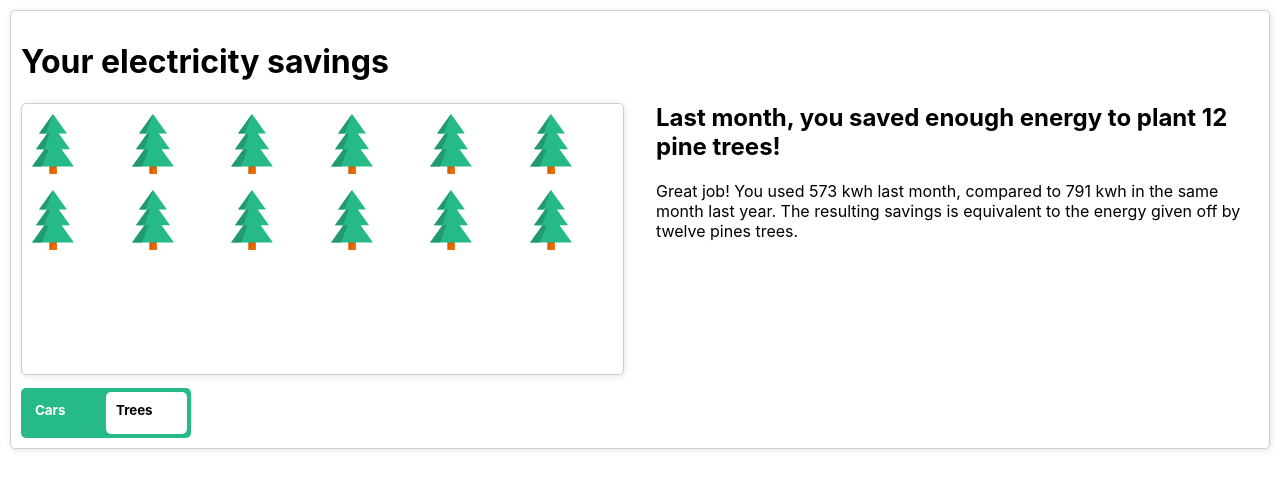
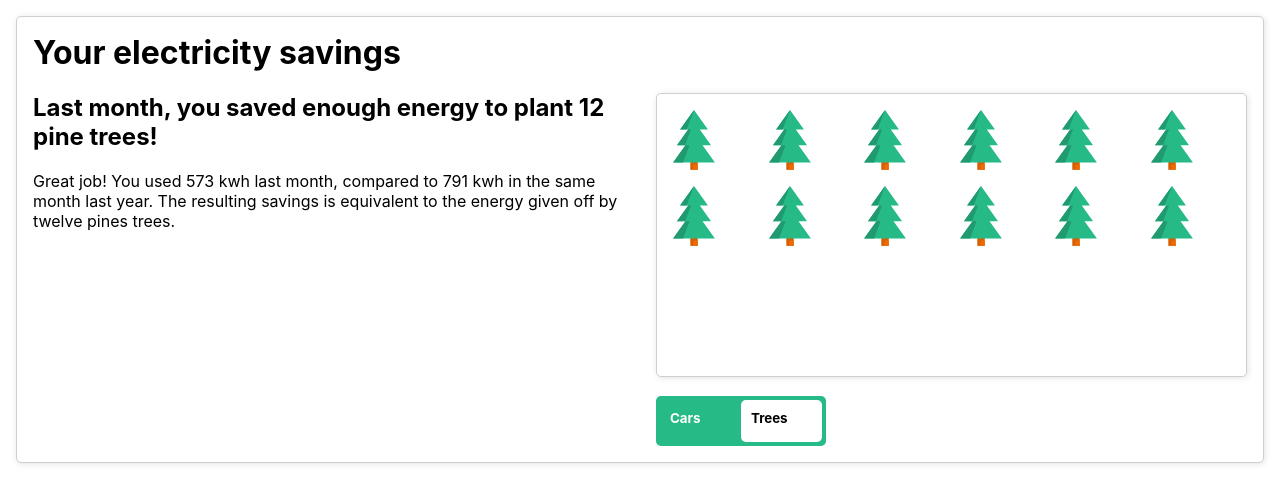
Before and after one commit to katiegeorge/opower-exercise, a React (Create React App) app: page / in a window 1280 px wide. Shown: the top 502 px of the page. Built offline with nearby package versions, Linux system fonts and the light colour scheme.

Commit message:
animated cars

```diff
--- a/src/App.js
+++ b/src/App.js
@@ -22,14 +22,6 @@ function App() {
       <h1>Your electricity savings</h1>
       <div className="container">
         <div className="container--item">
-          <div className="block block__small">
-            <div className="image-grid">
-              { isChecked ? <Trees /> : <Cars /> }
-            </div>
-          </div>
-          <Switch isChecked={isChecked} toggleValue={toggleValue} />
-        </div>
-        <div className="container--item">
           <h2>
             Last month, you saved enough energy to {energySavings}!
           </h2>
@@ -39,6 +31,15 @@ function App() {
             is {paragraphSavings}.
           </p>
         </div>
+        <div className="container--item">
+          <div className="block block__small">
+            <div className="image-grid">
+              { isChecked ? <Trees /> : <Cars /> }
+            </div>
+          </div>
+          <Switch isChecked={isChecked} toggleValue={toggleValue} />
+        </div>
+
       </div>
     </div>
   );
--- a/src/Cars.jsx
+++ b/src/Cars.jsx
@@ -1,13 +1,12 @@
 import React from 'react';
 import './styles/main.scss';
 import Car from './assets/car.svg';
-import GhostCar from './assets/car-empty.svg';
 
 function Cars() {
     const numSavedCars = 6;
     const numRemainingCars = 15;
-    const savedCars = [...Array(numSavedCars)].map((e, i) => <img src={GhostCar} className="image" />);
-    const remainingCars = [...Array(numRemainingCars)].map((e, i) => <img src={Car} className="image" />);
+    const savedCars = [...Array(numSavedCars)].map((e, i) => <img src={Car} className="rumble image image__ghost" />);
+    const remainingCars = [...Array(numRemainingCars)].map((e, i) => <img src={Car} className="rumble image" />);
 
     return (
         <React.Fragment>
--- a/src/styles/_block.scss
+++ b/src/styles/_block.scss
@@ -3,8 +3,8 @@
     border: 1px solid $color-gray;
     box-shadow: 1px 1px 6px $color-gray-light;
     border-radius: 5px;
-    padding: 10px;
-    margin-bottom: 10px;
+    padding: 1rem;
+    margin-bottom: 1rem;
 
     &--row {
         display: grid;
--- a/src/styles/_content.scss
+++ b/src/styles/_content.scss
@@ -1,5 +1,5 @@
 body {
-    margin: 10px;
+    margin: 1rem;
 }
 
 .container {
@@ -15,14 +15,44 @@ body {
     }
 }
 
+
+// Fading the cars out
+@keyframes fade-out {
+    0% {
+        opacity: 1;
+    }
+
+    100% {
+        opacity: 0.2;
+    }
+}
+
+// Animation for the driving cars
+@keyframes rumble {
+    0% {transform: rotate(0deg);}
+    25% {transform: translate(1px, 0px) rotate(-1deg);}
+    50% {transform: translate(0px, -1px) rotate(0deg);}
+    75% {transform: translate(-1px, 0px) rotate(1deg);}
+    100% {transform: translate(0px, 1px) rotate(0deg);}
+}
+
+.rumble {
+    animation: rumble .5s infinite linear;
+}
+
 .image {
     height: 40px;
 
     &__big {
         height: 60px;
     }
+
+    &__ghost {
+        animation: 6s ease fade-out forwards, rumble .5s 6 linear;
+        opacity: 1;
+    }
 }
 
-h2 {
+h1, h2 {
     margin-top: 0;
 }
```
Also changed, not shown: src/assets/car-empty.svg (deleted).
